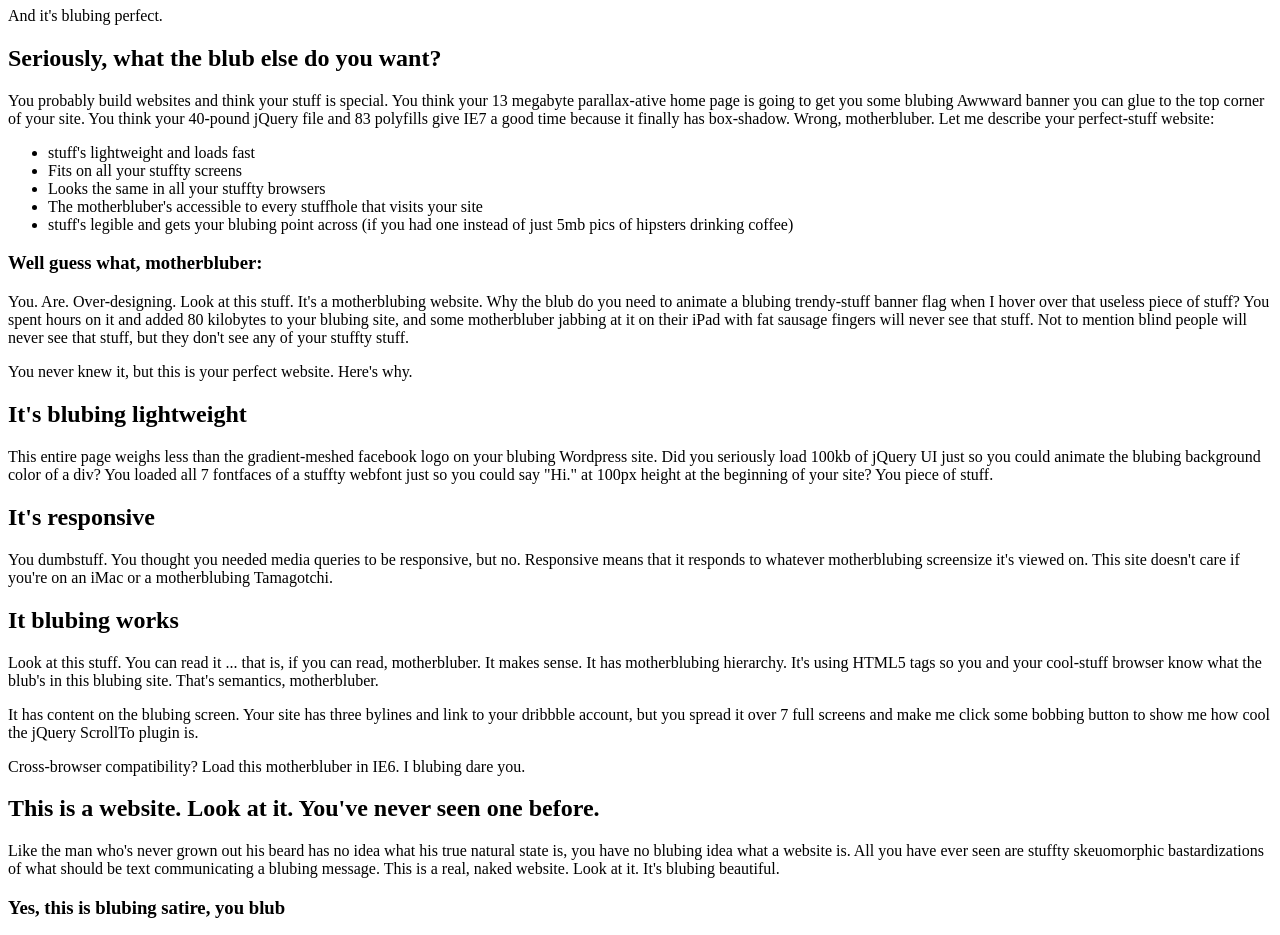
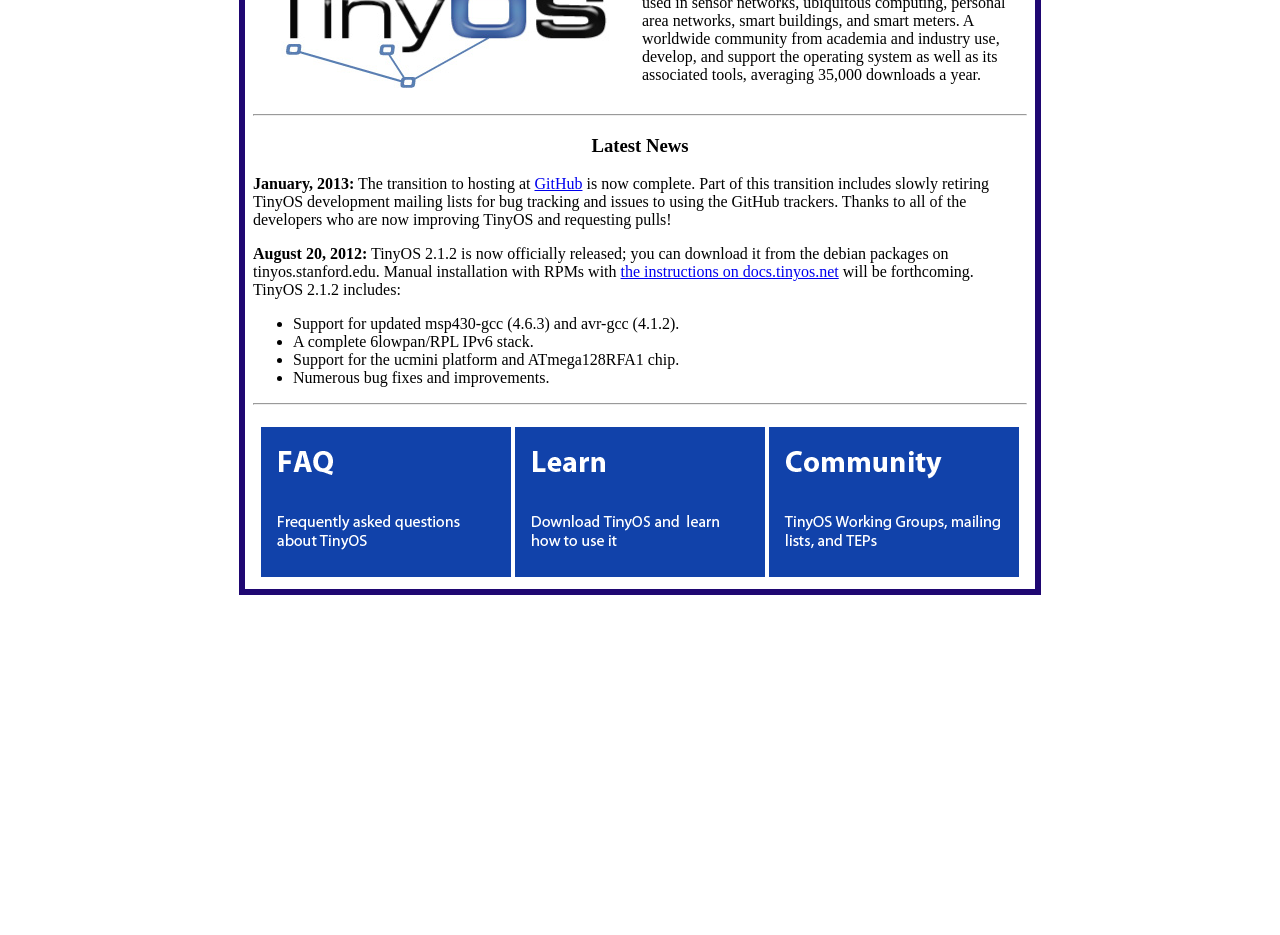
Before and after one commit to reilem/HTTPClientServer, a plain HTML site: page res-server/index.html in a window 1280 px wide. Shown: the part 73-1008 px from the top of the page. After the commit the page ends 800 px from the top, so only its background shows below. Drawn offline with Linux system fonts and the light colour scheme.

Commit message:
Fix image file reading

```diff
--- a/res-server/index.html
+++ b/res-server/index.html
@@ -1,96 +1,80 @@
-<!DOCTYPE html>
-<html><head>
-<meta http-equiv="content-type" content="text/html; charset=UTF-8">
-    <meta charset="utf-8">
-    <meta name="viewport" content="width=device-width, initial-scale=1">
+<HTML>
 
-    <!-- FOR THE CURIOUS: This site was made by @thebarrytone. Don't tell my mom. -->
+  <HEAD>
+    <TITLE>TinyOS Home Page</TITLE>
+    <LINK HREF="tinyos.css" REL="stylesheet" TYPE="text/css">
+  </HEAD>
 
-    <title>Motherblubing Website</title>
-</head>
+  <BODY>
+   <CENTER>
+    <TABLE BGCOLOR=#1f0772 WIDTH=800 CELLPADDING=4>
+    <TR><TD ALIGN=CENTER>
+    <TABLE BGCOLOR=#ffffff WIDTH=790 CELLPADDING=6>
+<TR>
+<TD>
+<TABLE CELLPADDING=2>
+      <TR>
+      <TD ALIGN=CENTER>
+        <IMG SRC="tos-jwall.jpg">
+      </TD>
+<TD WIDTH=20>
+</TD>
+<TD ALIGN=TOP>
+            <p>TinyOS is an open source, BSD-licensed operating system
+            designed for low-power wireless devices, such as those
+            used in sensor networks, ubiquitous computing, personal
+            area networks, smart buildings, and smart meters. A
+            worldwide community from academia and industry use,
+            develop, and support the operating system as well as its
+            associated tools, averaging 35,000 downloads a year.</p>
+</TD>
+</TR>
+</TABLE>
+</TD>
+</TR>
 
-<body>
-    <header>
-        <h1>This is a motherblubing website.</h1>
-        <aside>And it's blubing perfect.</aside>
-    </header>
+	      <TR>
+		<TD>
+		  <HR/>
 
-        <h2>Seriously, what the blub else do you want?</h2>
+		  <CENTER><h3>Latest News</h3></CENTER>
+                  <p><b>January, 2013:</b> The transition to hosting at
+                  <A HREF="http://github.com/tinyos/tinyos-main">GitHub</A>
+                  is now complete. Part of this transition includes slowly
+                  retiring TinyOS development mailing lists for bug tracking
+                  and issues to using the GitHub trackers. Thanks to
+                  all of the developers who are now improving TinyOS and
+                  requesting pulls!</p>
 
-        <p>You probably build websites and think your stuff is special.
-You think your 13 megabyte parallax-ative home page is going to get you
-some blubing Awwward banner you can glue to the top corner of your site.
- You think your 40-pound jQuery file and 83 polyfills give IE7 a good time
-because it finally has box-shadow. Wrong, motherbluber. Let me describe
-your perfect-stuff website:</p>
+		  <p><b>August 20, 2012:</b> TinyOS 2.1.2 is now
+		  officially released; you can download it from the
+		  debian packages on tinyos.stanford.edu. Manual
+		  installation with RPMs with <A
+		  HREF="http://docs.tinyos.net/index.php/Getting_started#Installing_TinyOS_2.1.1">the
+		  instructions on docs.tinyos.net</A> will be forthcoming.
+                  TinyOS 2.1.2 includes:
+		  <ul>
+                      <li>Support for updated msp430-gcc (4.6.3) and avr-gcc (4.1.2).</li>
+                      <li>A complete 6lowpan/RPL IPv6 stack.</li>
+                      <li>Support for the ucmini platform and ATmega128RFA1 chip.</li>
+                      <li>Numerous bug fixes and improvements.</li>
+		  </ul></p>
 
-        <ul>
-            <li>stuff's lightweight and loads fast</li>
-            <li>Fits on all your stuffty screens</li>
-            <li>Looks the same in all your stuffty browsers</li>
-            <li>The motherbluber's accessible to every stuffhole that visits your site</li>
-            <li>stuff's legible and gets your blubing point across (if you had one instead of just 5mb pics of hipsters drinking coffee)</li>
-        </ul>
+		  <HR/>
+		</TD>
+	      </TR>
 
-        <h3>Well guess what, motherbluber:</h3>
 
-        <p>You. Are. Over-designing. Look at this stuff. It's a
-motherblubing website. Why the blub do you need to animate a blubing
-trendy-stuff banner flag when I hover over that useless piece of stuff? You
- spent hours on it and added 80 kilobytes to your blubing site, and some
- motherbluber jabbing at it on their iPad with fat sausage fingers will
-never see that stuff. Not to mention blind people will never see that
-stuff, but they don't see any of your stuffty stuff.</p>
 
-        <p>You never knew it, but this is your perfect website. Here's why.</p>
 
-        <h2>It's blubing lightweight</h2>
-
-        <p>This entire page weighs less than the gradient-meshed
-facebook logo on your blubing Wordpress site. Did you seriously load
-100kb of jQuery UI just so you could animate the blubing background
-color of a div? You loaded all 7 fontfaces of a stuffty webfont just so
-you could say "Hi." at 100px height at the beginning of your site? You
-piece of stuff.</p>
-
-        <h2>It's responsive</h2>
-
-        <p>You dumbstuff. You thought you needed media queries to be
-responsive, but no. Responsive means that it responds to whatever
-motherblubing screensize it's viewed on. This site doesn't care if
-you're on an iMac or a motherblubing Tamagotchi.</p>
-
-        <h2>It blubing works</h2>
-
-        <p>Look at this stuff. You can read it ... that is, if you can
-read, motherbluber. It makes sense. It has motherblubing hierarchy. It's
- using HTML5 tags so you and your cool-stuff browser know what the blub's
- in this blubing site. That's semantics, motherbluber.</p>
-
-        <p>It has content on the blubing screen. Your site has three
-bylines and link to your dribbble account, but you spread it over 7 full
- screens and make me click some bobbing button to show me how cool the
-jQuery ScrollTo plugin is.</p>
-
-        <p>Cross-browser compatibility? Load this motherbluber in IE6. I blubing dare you.</p>
-
-        <h2>This is a website. Look at it.  You've never seen one before.</h2>
-
-        <p>Like the man who's never grown out his beard has no idea what
- his true natural state is, you have no blubing idea what a website is.
-All you have ever seen are stuffty skeuomorphic bastardizations of what
-should be text communicating a blubing message. This is a real, naked
-website. Look at it. It's blubing beautiful.</p>
-
-        <h3>Yes, this is blubing satire, you blub</h3>
-
-        <p>I'm not actually saying your stuffty site should look like
-this. What I'm saying is that all the problems we have with websites are
- <strong>ones we create ourselves</strong>. Websites aren't broken by default, they are functional, high-performing, and accessible. You break them. You son-of-a-nice-guy.</p>
-
-        <blockquote cite="https://www.vitsoe.com/us/about/good-design">"Good design is as little design as possible."<br>
-            - some German motherbluber
-        </blockquote>
-
-    <hr>
-</body></html>
+<TR>
+<TD ALIGN=CENTER>
+		  <A HREF="http://docs.tinyos.net/index.php/FAQ"><IMG SRC="faq.png"/></A>
+		  <A HREF="http://docs.tinyos.net"><IMG SRC="learn.png"/></A>
+		  <A HREF="community.html"><IMG SRC="community.png"/></A>
+</TD></TR></TABLE>
+</TD></TR></TABLE>
+</TD></TR></TABLE>
+</CENTER>
+  </BODY>
+</HTML>
```
Also changed, not shown: res-server/community.png (added), res-server/faq.png (added), res-server/learn.png (added), res-server/message.txt (deleted), res-server/test.txt (deleted), res-server/tinyos.css (added), res-server/tos-jwall.jpg (added), 1 other file.
